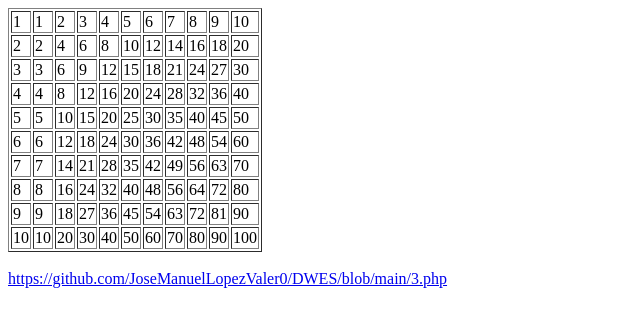
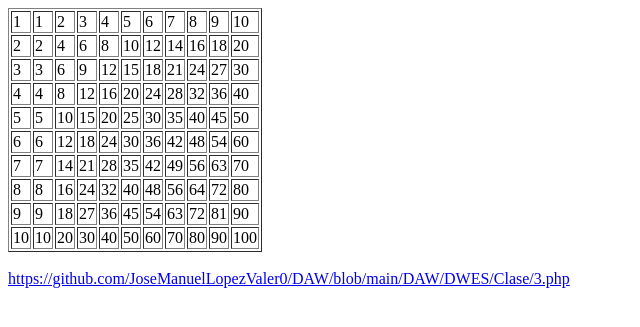
Before and after one commit to JoseManuelLopezValer0/DAW, a PHP site: page /DAW/DWES/Clase/3.php in a window 1280 px wide. Shown: the top 327 px of the page, without its empty margins (0-640 px from the left). Run offline with PHP 8.4, Linux system fonts and the light colour scheme.

Commit message:
Update 3.php

```diff
--- a/DAW/DWES/Clase/3.php
+++ b/DAW/DWES/Clase/3.php
@@ -23,5 +23,5 @@ for ($i=1; $i <= $n ; $i++) {
  echo("</tbody>");
  echo("</table>");
  echo("<br/>");
- $url ="https://github.com/JoseManuelLopezValer0/DWES/blob/main/3.php";
-echo("<a href=$url target=´_blank´> https://github.com/JoseManuelLopezValer0/DWES/blob/main/3.php</a>");
+ $url ="https://github.com/JoseManuelLopezValer0/DAW/blob/main/DAW/DWES/Clase/3.php";
+echo("<a href=$url target=´_blank´> https://github.com/JoseManuelLopezValer0/DAW/blob/main/DAW/DWES/Clase/3.php</a>");
```
